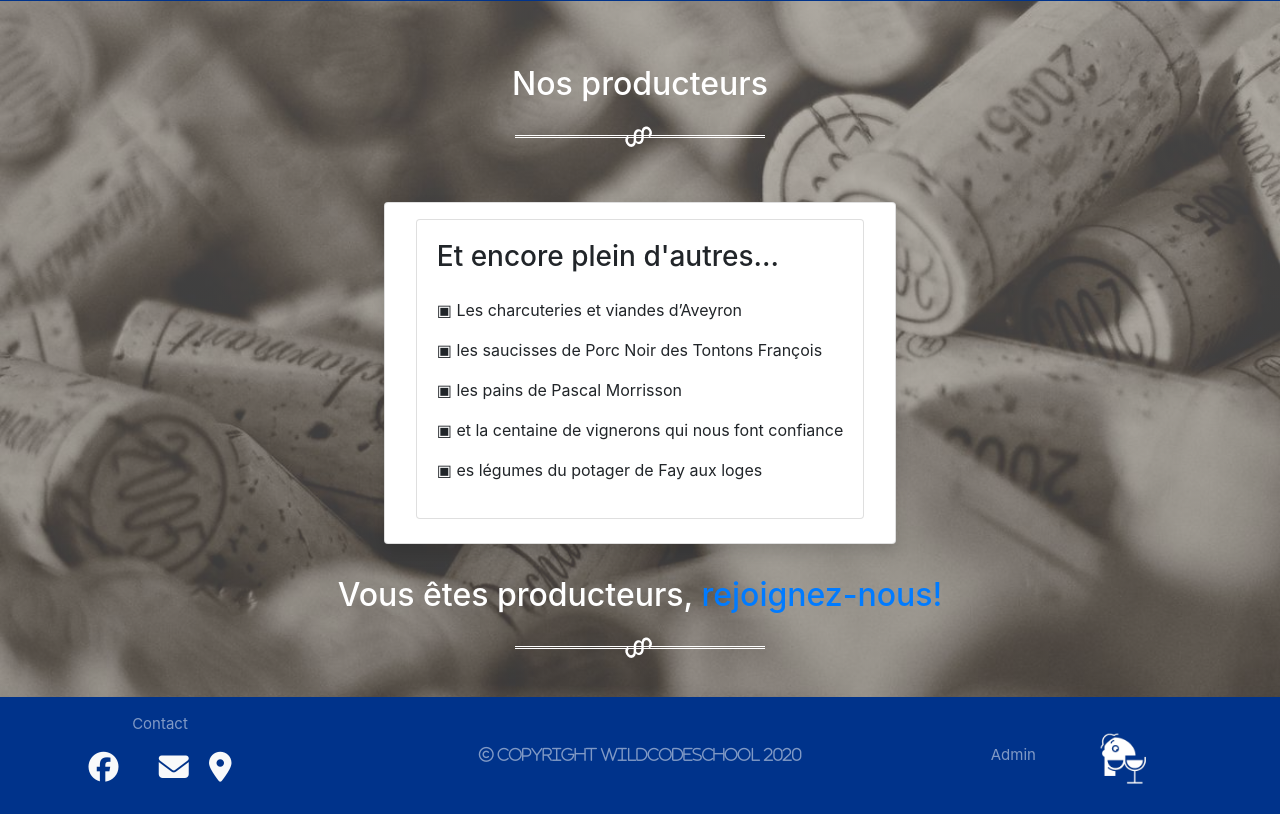
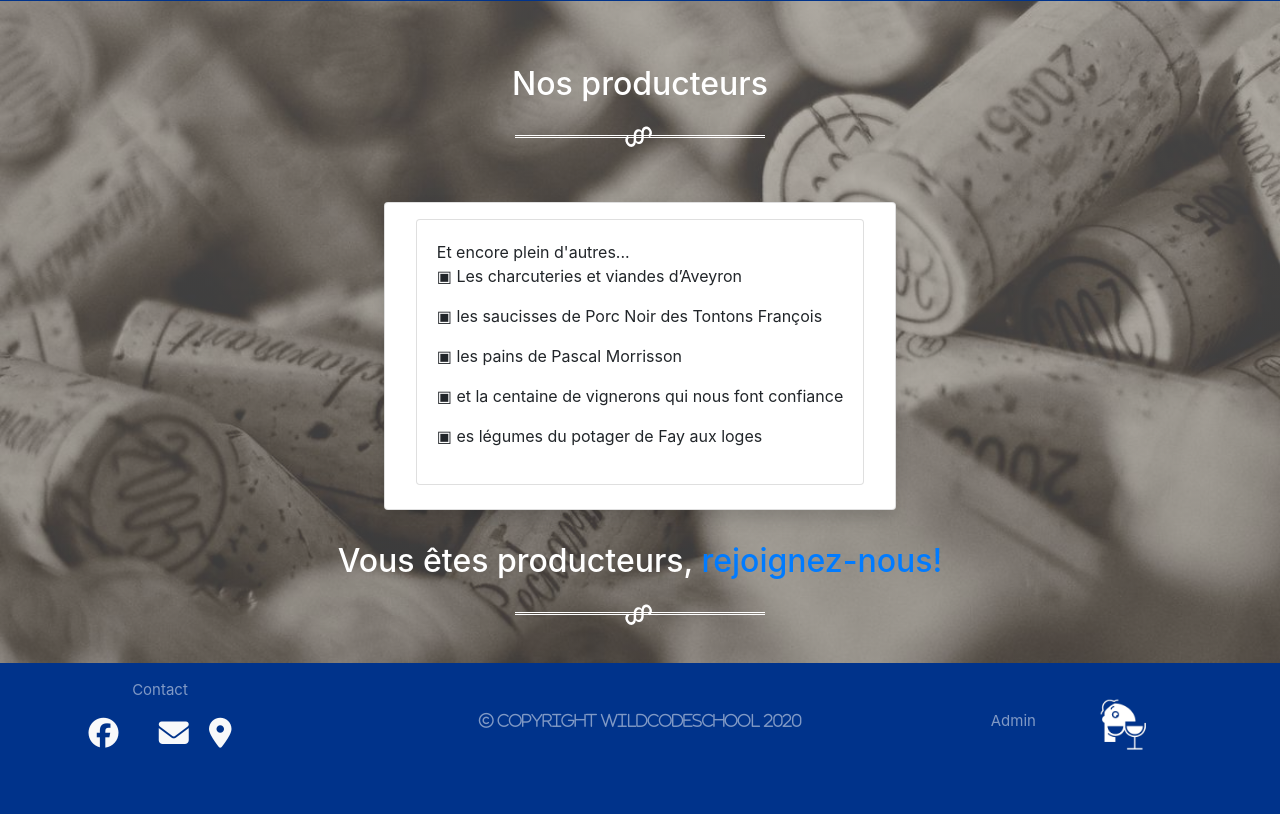
Before and after one commit to fredericbertrand/becsaVin, a Django app: page /partenaires/ in a window 1280 px wide. Shown: the part 114-928 px from the top of the page. After the commit the page ends 864 px from the top, so only its background shows below. Run offline with Django 3.2, Linux system fonts and the light colour scheme; data that the repository does not hold is empty; some libraries are stand-ins or nearby versions; grey boxes are pictures that could not be loaded.

Commit message:
page d'accuei modifié

```diff
--- a/becsavin/main_app/static/main_app/css/style.css
+++ b/becsavin/main_app/static/main_app/css/style.css
@@ -149,16 +149,15 @@ hr.style-eight:after {
   margin: 0 0 35px;
 }
 .aboutus {
-  /* margin-left: 45px !important; */
   width: 78vw;
 }
 
-/* a:hover,
+a:hover,
 a:active {
   color: #020202;
   text-decoration: none;
   outline: 0;
-} */
+}
 
 .aboutus-more {
   border: 2px solid #020202;
--- a/becsavin/main_app/templates/main_app/base.html
+++ b/becsavin/main_app/templates/main_app/base.html
@@ -27,7 +27,7 @@
             </div>
             <nav class="col-12 col-md-12 col-lg-9 navbar navbar-dark navbar-expand-md">
                 <div class="navbar-brand"></div>
-                <button class="navbar-toggler" type="button" data-toggle="collapse"
+                <button class="navbar-toggler text-decoration-none" type="button" data-toggle="collapse"
                     data-target="#navbarSupportedContent" aria-controls="navbarSupportedContent" aria-expanded="false"
                     aria-label="Toggle navigation">
                     <span class="navbar-toggler-icon"></span>
@@ -64,20 +64,6 @@
                                     href="{% url 'main_app:suggestions' %}">Suggestions</a>
                             </div>
                         </li>
-
-                        <!-- <li class="dropdown nav-item btn">
-                            <button class="btn btn-secondary dropdown-toggle" type="button" data-toggle="dropdown">
-                                A propos
-                            </button>
-                        <li class="dropdown-menu">
-                            <a class="dropdown-item nav-item btn" href="{% url 'main_app:propos' %}">Nous découvrir</a>
-                            <a class="dropdown-item nav-item btn" href="{% url 'main_app:propos' %}">suggestions</a>
-                        </li>
-                        </li> -->
-
-                        <!-- <li class="nav-item btn">
-                            <a class="nav-link" href="{% url 'main_app:propos' %}">A propos</a>
-                        </li> -->
 
                     </ul>
                 </div>
--- a/becsavin/main_app/templates/main_app/partenaires.html
+++ b/becsavin/main_app/templates/main_app/partenaires.html
@@ -36,10 +36,10 @@
                 <div class="col-12 ">
                     <div class="col-md-12 ml-auto  mr-auto">
 
-                        <div class="card otherPartners mb-2">
+                        <div class="card mb-2">
 
-                            <div class="card-body col-12  otherPartnersDescr">
-                                <h3 class="mb-4">Et encore plein d'autres...</h3>
+                            <div class="card-body col-12>
+                                <h3 class=" mb-4">Et encore plein d'autres...</h3>
                                 <p class="autrePartenaire">&#9635 Les charcuteries et viandes d&rsquo;Aveyron</p>
                                 <p class="autrePartenaire">&#9635 les saucisses de Porc Noir des Tontons François</p>
                                 <p class="autrePartenaire">&#9635 les pains de Pascal Morrisson</p>
```
